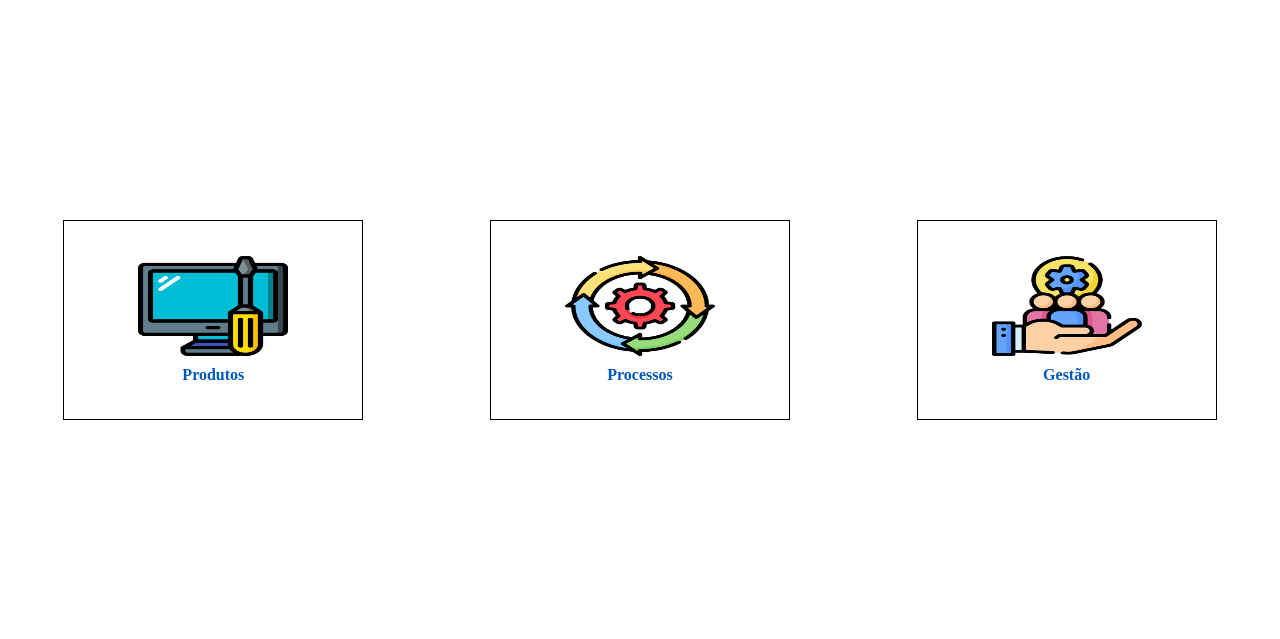
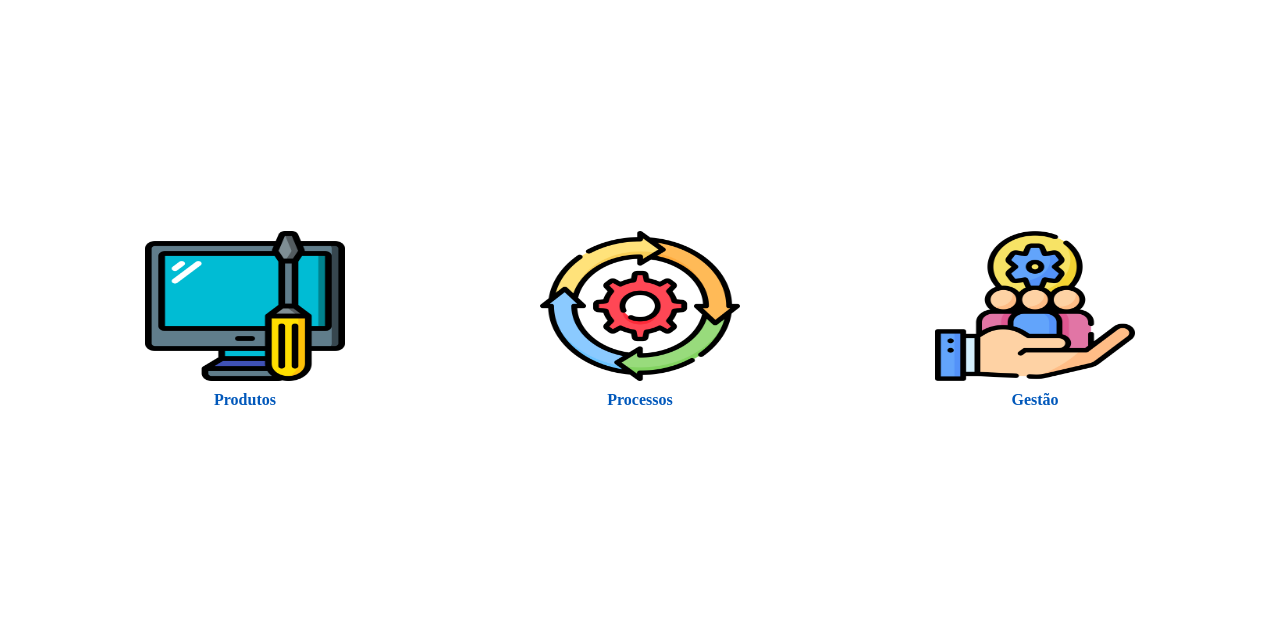
Before and after one commit to LucasSafeno/rmasystem, a PHP site: page /home.php?id=1 in a window 1280 px wide. Shown: the part 50-689 px from the top of the page. Run offline with PHP 8.4, Linux system fonts and the light colour scheme; a user stored in the database is signed in; data comes from the database, SQL or seed files in the repository.

Commit message:
Fix Layout home

```diff
--- a/assets/css/main.css
+++ b/assets/css/main.css
@@ -45,14 +45,13 @@ main{
     width: 100%;
     height: 80vh;
     display: flex;
-    justify-content: space-around;
+    justify-content: space-evenly;
     align-items: center;
 }
 
 main .produtos, .processos, .gestao{
     width: 300px;
     height: 200px;
-    border: 1px solid black;
     display: flex;
     flex-direction: column;
     align-items: center;
@@ -67,8 +66,8 @@ main .produtos, .processos, .gestao{
     text-align: center;
 }
 .icon img{
-    width: 150px;
-    height: 100px;
+    width: 200px;
+    height: 150px;
 
 }
 
```
